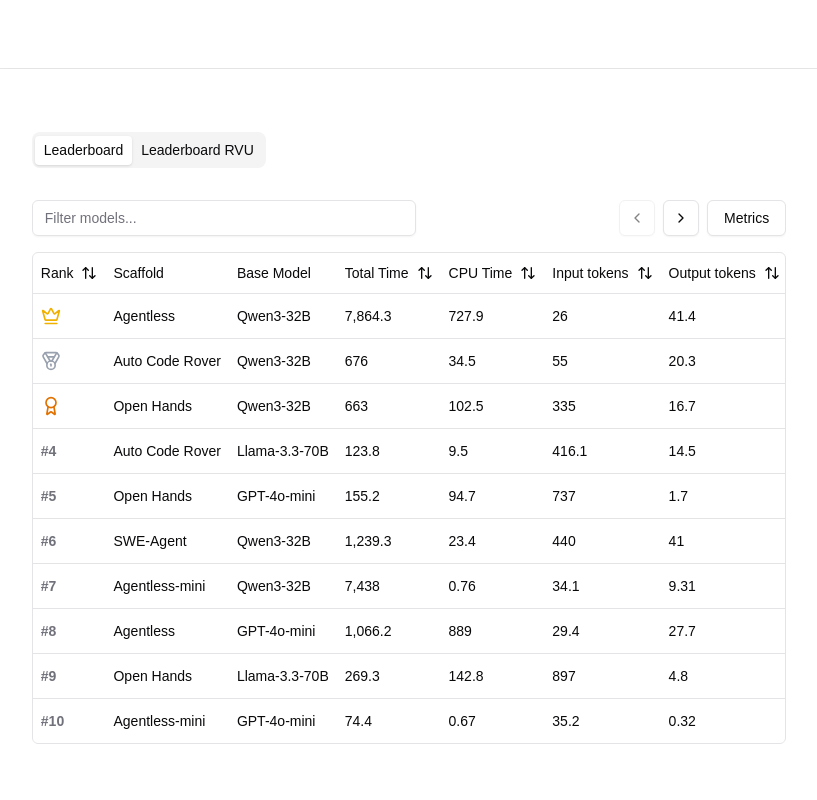
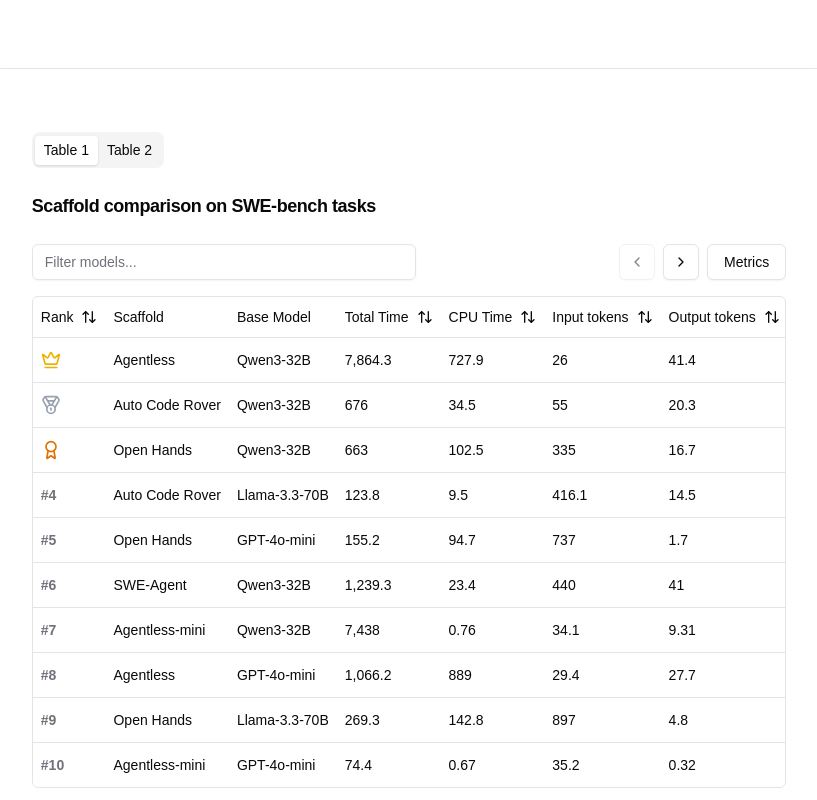
Before and after one commit to Centre-for-Software-Excellence/SWE-Effi, a React (Vite) app in the folder website/: page / in a window 1280 px wide. Shown: the part 360-1160 px from the top of the page, without its empty margins (371-1188 px from the left). Built offline with nearby package versions, Linux system fonts and the light colour scheme; a web font is replaced by a local one.

Commit message:
stlyle: use scroll area component isntead of default scroll from browser

```diff
--- a/website/package.json
+++ b/website/package.json
@@ -21,6 +21,7 @@
     "@radix-ui/react-dialog": "^1.1.14",
     "@radix-ui/react-dropdown-menu": "^2.1.15",
     "@radix-ui/react-progress": "^1.1.7",
+    "@radix-ui/react-scroll-area": "^1.2.9",
     "@radix-ui/react-slider": "^1.3.5",
     "@radix-ui/react-slot": "^1.2.3",
     "@radix-ui/react-tabs": "^1.1.12",
--- /dev/null
+++ b/website/src/components/common/ui/scroll-area.tsx
@@ -0,0 +1,56 @@
+import * as React from 'react';
+import * as ScrollAreaPrimitive from '@radix-ui/react-scroll-area';
+
+import { cn } from '@/lib/utils';
+
+function ScrollArea({
+  className,
+  children,
+  ...props
+}: React.ComponentProps<typeof ScrollAreaPrimitive.Root>) {
+  return (
+    <ScrollAreaPrimitive.Root
+      data-slot="scroll-area"
+      className={cn('relative', className)}
+      {...props}
+    >
+      <ScrollAreaPrimitive.Viewport
+        data-slot="scroll-area-viewport"
+        className="size-full rounded-[inherit] transition-[color,box-shadow] outline-none focus-visible:ring-[3px] focus-visible:ring-ring/50 focus-visible:outline-1"
+      >
+        {children}
+      </ScrollAreaPrimitive.Viewport>
+      <ScrollBar />
+      <ScrollAreaPrimitive.Corner />
+    </ScrollAreaPrimitive.Root>
+  );
+}
+
+function ScrollBar({
+  className,
+  orientation = 'vertical',
+  ...props
+}: React.ComponentProps<typeof ScrollAreaPrimitive.ScrollAreaScrollbar>) {
+  return (
+    <ScrollAreaPrimitive.ScrollAreaScrollbar
+      data-slot="scroll-area-scrollbar"
+      orientation={orientation}
+      className={cn(
+        'flex touch-none p-px transition-colors select-none',
+        orientation === 'vertical' &&
+          'h-full w-2.5 border-l border-l-transparent',
+        orientation === 'horizontal' &&
+          'h-2.5 flex-col border-t border-t-transparent',
+        className,
+      )}
+      {...props}
+    >
+      <ScrollAreaPrimitive.ScrollAreaThumb
+        data-slot="scroll-area-thumb"
+        className="relative flex-1 rounded-full bg-border"
+      />
+    </ScrollAreaPrimitive.ScrollAreaScrollbar>
+  );
+}
+
+export { ScrollArea, ScrollBar };
--- a/website/src/components/docs/leaderboard/table/data-table.tsx
+++ b/website/src/components/docs/leaderboard/table/data-table.tsx
@@ -21,6 +21,7 @@
   DropdownMenuTrigger,
 } from '@/components/common/ui/dropdown-menu';
 import { Input } from '@/components/common/ui/input';
+import { ScrollArea, ScrollBar } from '@/components/common/ui/scroll-area';
 import {
   Table,
   TableBody,
@@ -120,7 +121,7 @@
           </div>
         </div>
       </div>
-      <div className="rounded-md border">
+      <ScrollArea className="rounded-md border">
         <Table>
           <TableHeader>
             {table.getHeaderGroups().map((headerGroup) => (
@@ -169,7 +170,8 @@
             )}
           </TableBody>
         </Table>
-      </div>
+        <ScrollBar orientation="horizontal" />
+      </ScrollArea>
     </div>
   );
 }
--- a/website/src/components/docs/leaderboard/tables-card.tsx
+++ b/website/src/components/docs/leaderboard/tables-card.tsx
@@ -8,6 +8,7 @@
   TabsList,
   TabsTrigger,
 } from '@/components/common/ui/tabs';
+import { H5, H6 } from '@/components/md';
 import { getLeaderboardData, getLeaderboardDataRVU } from '@/lib/data/get';
 import { cn } from '@/lib/utils';
 import { columns, RankedLeaderboardData } from './table/columns';
@@ -22,6 +23,7 @@
 >;
 export type Table = {
   tabTitle: string;
+  tableTitle: string;
   filterPlaceholder?: string;
   columnTooltips: ColumnTooltips;
 };
@@ -104,12 +106,14 @@
             </TabsTrigger>
           </TabsList>
           <TabsContent value="Leaderboard">
+            <H6 className="mb-0!">{leaderboard.tableTitle}</H6>
             <DataTable
               columns={columns(leaderboard.columnTooltips)}
               data={data}
             />
           </TabsContent>
           <TabsContent value="Leaderboard RVU">
+            <H6 className="mb-0!">{leaderboardRVU.tableTitle}</H6>
             <DataTable
               columns={columnsRVU(leaderboardRVU.columnTooltips)}
               data={dataRVU}
--- a/website/src/components/docs/search.tsx
+++ b/website/src/components/docs/search.tsx
@@ -205,7 +205,7 @@
       {isOverlayOpen && (
         <div className="fixed inset-0 z-99" data-search-overlay>
           {/* Blur backdrop */}
-          <div className="fixed top-0 left-0 h-screen w-screen bg-black/20 backdrop-blur-lg" />
+          <div className="fixed top-0 left-0 h-screen w-full bg-black/20 backdrop-blur-lg" />
 
           {/* Search container */}
           <div className="relative z-10 animate-fade-in-top p-4">
--- a/website/src/components/md/index.tsx
+++ b/website/src/components/md/index.tsx
@@ -2,6 +2,7 @@
 
 import { cn } from '@/lib/utils';
 import { Divider } from '../common/ui/divider';
+import { ScrollArea, ScrollBar } from '../common/ui/scroll-area';
 import { UnderlineText } from '../common/ui/underline-text';
 import { h } from './h';
 
@@ -341,7 +342,7 @@
   };
 
   return (
-    <div className="relative overflow-x-auto rounded-lg bg-accent!">
+    <ScrollArea className="relative overflow-x-auto rounded-lg bg-accent!">
       {/* <div className="text-ring flex items-center justify-between p-[0_1rem] py-2 text-center text-xs font-semibold"> */}
       {/*   <span>{lang}</span> */}
       {/*   <button */}
@@ -416,7 +417,8 @@
         </button>
         {children}
       </pre>
-    </div>
+      <ScrollBar orientation="horizontal" />
+    </ScrollArea>
   );
 }
 
--- a/website/src/components/md/table-of-content.tsx
+++ b/website/src/components/md/table-of-content.tsx
@@ -3,6 +3,7 @@
 import { cn } from '@/lib/utils';
 import { TOCHeading, useTocStore } from '@/stores/toc';
 import type { Heading } from '@/stores/toc';
+import { ScrollArea } from '../common/ui/scroll-area';
 
 type TOCItem = TOCHeading & {
   active: boolean;
@@ -88,9 +89,9 @@
       <h2 className="mb-4 h-4 leading-4 font-[600] text-foreground/75">
         On This Page
       </h2>
-      <div
+      <ScrollArea
         ref={toc}
-        className="relative max-h-[calc(100vh-theme(spacing.72))] overflow-y-auto"
+        className="relative max-h-[calc(100vh-theme(spacing.72))] [&>[data-radix-scroll-area-viewport]]:!max-h-[calc(100vh-theme(spacing.72))]"
       >
         <span className="absolute top-0 bottom-0 left-3 w-px bg-gradient-to-t from-muted/50 via-muted to-muted/50" />
         <HighlightedTOCHeading headings={headings || []} />
@@ -105,7 +106,7 @@
               />
             ))}
         </ul>
-      </div>
+      </ScrollArea>
     </div>
   );
 }
--- a/website/src/config/ui/leaderboard.ts
+++ b/website/src/config/ui/leaderboard.ts
@@ -65,7 +65,8 @@
   ],
   tables: {
     leaderboard: {
-      tabTitle: 'Leaderboard',
+      tabTitle: 'Table 1',
+      tableTitle: 'Scaffold comparison on SWE-bench tasks',
       filterPlaceholder: 'Filter models...',
       columnTooltips: {
         rank: 'Ranked by resolve rate',
@@ -83,7 +84,8 @@
       },
     },
     leaderboardRVU: {
-      tabTitle: 'Leaderboard RVU',
+      tabTitle: 'Table 2',
+      tableTitle: 'Token and time costs for resolved and unresolved instances',
       filterPlaceholder: 'Filter models...',
       columnTooltips: {
         rank: 'Ranked by total time resolved',
```
Also changed, not shown: 1 other file (tests, documents, lock files or other folders).
